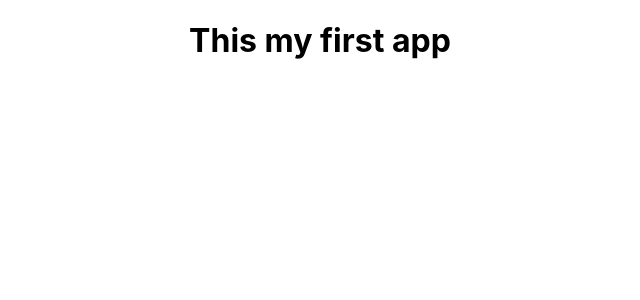
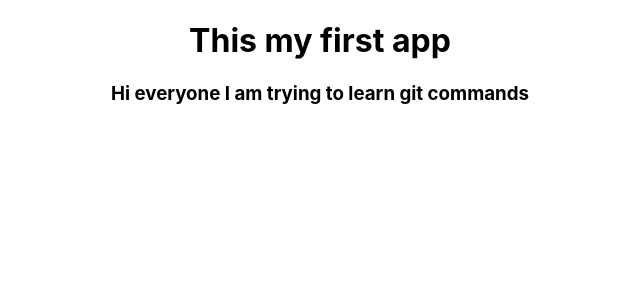
Before and after one commit to suresh1502067/reacthooks, a JavaScript app: page / in a window 1280 px wide. Shown: the top 300 px of the page, without its empty margins (320-960 px from the left). Built offline with nearby package versions, Linux system fonts and the light colour scheme; the HTML template or start-up script is replaced by a standard one.

Commit message:
Updated demo example for git

```diff
--- a/src/App.js
+++ b/src/App.js
@@ -5,6 +5,7 @@ function App() {
   return (
     <div className="App">
       <h1>This my first app</h1>
+      <h3>Hi everyone I am trying to learn git commands</h3>
     </div>
   );
 }
```
Also changed, not shown: 2 other files (tests, documents, lock files or other folders).
